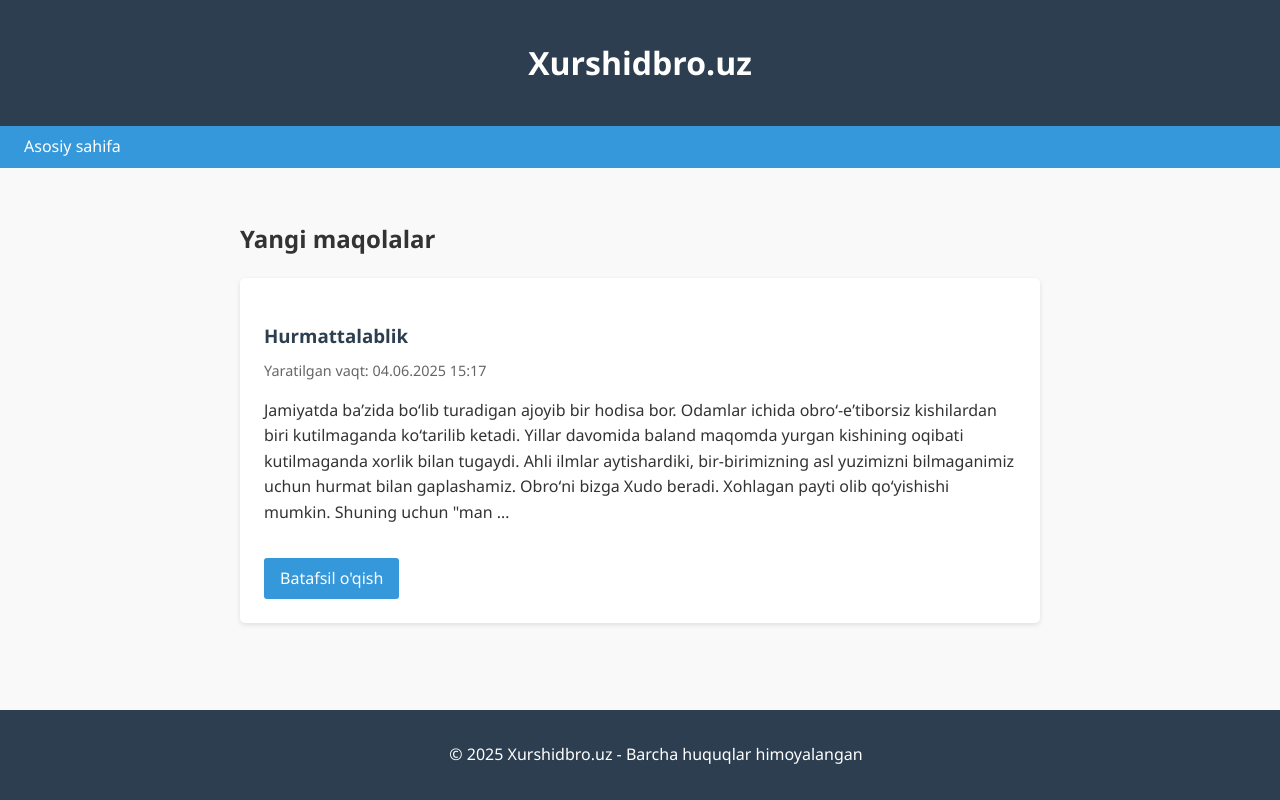
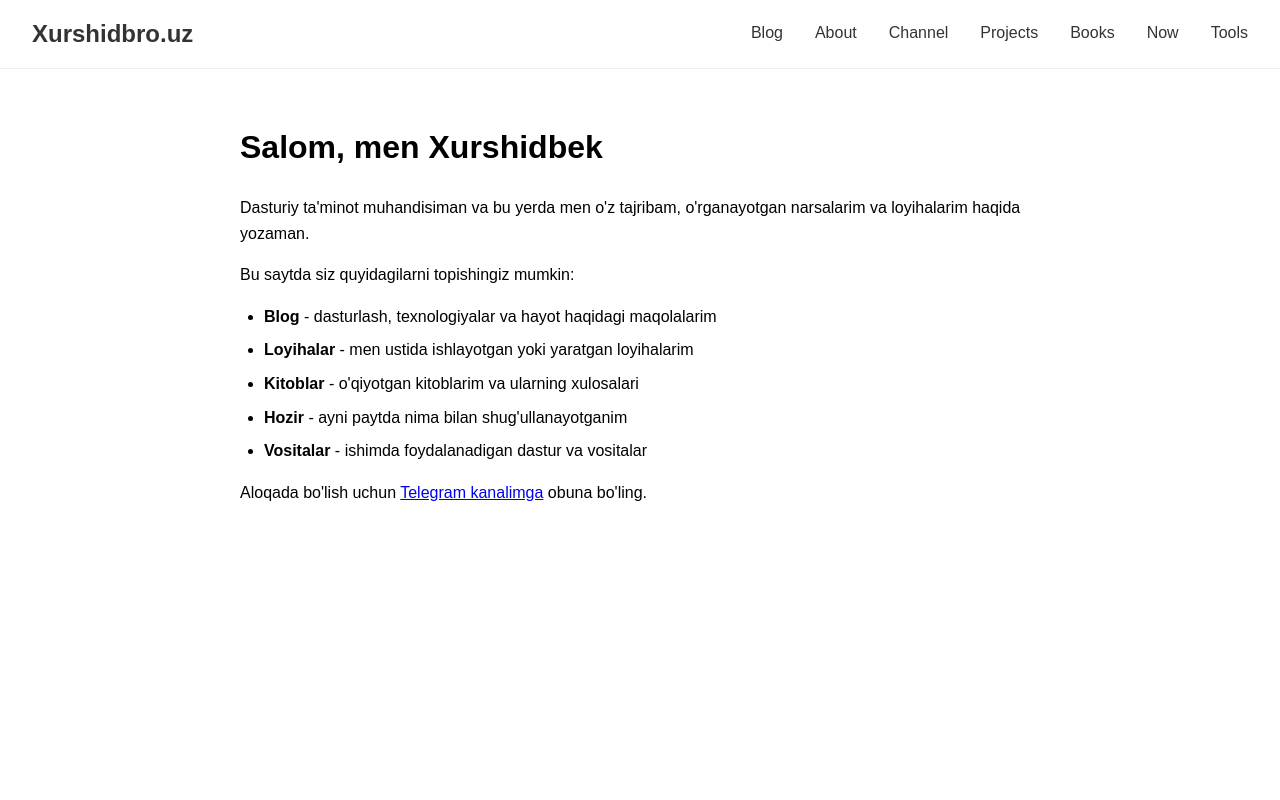
Before and after one commit to Xurshidbek079/blogsite, a Django app: page / in a window 1280 px wide. Run offline with Django 5.2, Linux system fonts and the light colour scheme; data comes from the database, SQL or seed files in the repository.

Commit message:
Complete blog redesign: new navigation, multiple sections, clean layout

```diff
--- a/blog/urls.py
+++ b/blog/urls.py
@@ -1,9 +1,19 @@
 from django.urls import path
-from .views import BlogPostListView, BlogPostDetailView
+from .views import (
+    HomeView, BlogPostListView, BlogPostDetailView,
+    AboutView, ChannelView, ProjectsView, BooksView, NowView, ToolsView
+)
 
 app_name = 'blog'
 
 urlpatterns = [
-    path('', BlogPostListView.as_view(), name='home'),
+    path('', HomeView.as_view(), name='home'),
+    path('blog/', BlogPostListView.as_view(), name='blog_list'),
     path('post/<slug:slug>/', BlogPostDetailView.as_view(), name='post_detail'),
+    path('about/', AboutView.as_view(), name='about'),
+    path('channel/', ChannelView.as_view(), name='channel'),
+    path('projects/', ProjectsView.as_view(), name='projects'),
+    path('books/', BooksView.as_view(), name='books'),
+    path('now/', NowView.as_view(), name='now'),
+    path('tools/', ToolsView.as_view(), name='tools'),
 ]
--- a/blog/views.py
+++ b/blog/views.py
@@ -1,9 +1,12 @@
-from django.views.generic import ListView, DetailView
+from django.views.generic import ListView, DetailView, TemplateView
 from .models import BlogPost
+
+class HomeView(TemplateView):
+    template_name = 'blog/home.html'
 
 class BlogPostListView(ListView):
     model = BlogPost
-    template_name = 'blog/home.html'
+    template_name = 'blog/blog_list.html'
     context_object_name = 'posts'
     paginate_by = 10
 
@@ -12,3 +15,21 @@ class BlogPostDetailView(DetailView):
     template_name = 'blog/post_detail.html'
     context_object_name = 'post'
     slug_url_kwarg = 'slug'
+
+class AboutView(TemplateView):
+    template_name = 'blog/about.html'
+
+class ChannelView(TemplateView):
+    template_name = 'blog/channel.html'
+
+class ProjectsView(TemplateView):
+    template_name = 'blog/projects.html'
+
+class BooksView(TemplateView):
+    template_name = 'blog/books.html'
+
+class NowView(TemplateView):
+    template_name = 'blog/now.html'
+
+class ToolsView(TemplateView):
+    template_name = 'blog/tools.html'
--- a/templates/base.html
+++ b/templates/base.html
@@ -1,113 +1,143 @@
 <!DOCTYPE html>
 <html lang="uz">
 <head>
-    <meta charset="UTF-8">
-    <meta name="viewport" content="width=device-width, initial-scale=1.0">
-    <title>{% block title %}Xurshidbro.uz - Shaxsiy blog{% endblock %}</title>
+    <meta charset="UTF-8" />
+    <meta name="viewport" content="width=device-width, initial-scale=1.0" />
+    <title>{% block title %}Xurshidbro.uz{% endblock %}</title>
     <style>
-        :root {
-            --primary-color: #2c3e50;
-            --secondary-color: #3498db;
-            --text-color: #333;
-            --background-color: #f9f9f9;
+        body {
+            font-family: sans-serif;
+            margin: 0;
+            background: white;
         }
-
-        body {
-            font-family: 'Segoe UI', Tahoma, Geneva, Verdana, sans-serif;
-            line-height: 1.6;
-            margin: 0;
-            padding: 0;
-            background-color: var(--background-color);
-            color: var(--text-color);
+        header {
+            background: white;
+            padding: 1rem 2rem;
+            display: flex;
+            justify-content: space-between;
+            align-items: center;
+            border-bottom: 1px solid #eee;
         }
-
-        header {
-            background-color: var(--primary-color);
-            color: white;
-            padding: 1rem;
-            text-align: center;
+        .logo {
+            font-size: 1.5rem;
+            font-weight: bold;
+            color: #333;
+            text-decoration: none;
         }
-
+        .logo:hover {
+            color: #666;
+        }
         nav {
-            background-color: var(--secondary-color);
-            padding: 0.5rem;
+            display: flex;
+            gap: 2rem;
         }
-
         nav a {
-            color: white;
+            color: #333;
             text-decoration: none;
-            padding: 0.5rem 1rem;
+            padding: 0.5rem 0;
+            border-bottom: 2px solid transparent;
+            transition: all 0.3s ease;
         }
-
-        nav a:hover {
-            background-color: rgba(255, 255, 255, 0.1);
+        nav a:hover, nav a.active {
+            color: #000;
+            border-bottom-color: #333;
         }
-
         .container {
+            padding: 2rem;
             max-width: 800px;
             margin: 0 auto;
-            padding: 2rem;
+            min-height: 70vh;
         }
-
         .post {
-            background: white;
-            padding: 1.5rem;
             margin-bottom: 2rem;
-            border-radius: 5px;
-            box-shadow: 0 2px 5px rgba(0,0,0,0.1);
+            padding-bottom: 1rem;
+            border-bottom: 1px solid #eee;
         }
-
-        .post-title {
-            color: var(--primary-color);
+        .post h2, .post h3 {
             margin-bottom: 0.5rem;
+            color: #333;
         }
-
         .post-meta {
             color: #666;
             font-size: 0.9rem;
             margin-bottom: 1rem;
         }
-
         .read-more {
-            display: inline-block;
-            background-color: var(--secondary-color);
-            color: white;
+            color: #333;
+            text-decoration: none;
+            font-weight: bold;
+        }
+        .read-more:hover {
+            text-decoration: underline;
+        }
+        .pagination {
+            text-align: center;
+            margin-top: 2rem;
+        }
+        .pagination a, .pagination span {
+            margin: 0 0.5rem;
             padding: 0.5rem 1rem;
             text-decoration: none;
+            background: #333;
+            color: white;
             border-radius: 3px;
+        }
+        .pagination a:hover {
+            background: #555;
+        }
+        .pagination .current {
+            background: #666;
+        }
+        .section-content {
+            line-height: 1.6;
+        }
+        .section-content ul {
+            padding-left: 1.5rem;
+        }
+        .section-content li {
+            margin-bottom: 0.5rem;
+        }
+        .telegram-link {
+            display: inline-block;
+            background: #0088cc;
+            color: white;
+            padding: 0.75rem 1.5rem;
+            text-decoration: none;
+            border-radius: 5px;
             margin-top: 1rem;
         }
-
-        .read-more:hover {
-            background-color: #2980b9;
+        .telegram-link:hover {
+            background: #006699;
         }
-
-        footer {
-            background-color: var(--primary-color);
-            color: white;
-            text-align: center;
+        .project-item, .book-item, .tool-item {
+            margin-bottom: 1.5rem;
             padding: 1rem;
-            position: fixed;
-            bottom: 0;
-            width: 100%;
+            background: #f9f9f9;
+            border-left: 3px solid #333;
+        }
+        .project-item h4, .book-item h4, .tool-item h4 {
+            margin-top: 0;
+            margin-bottom: 0.5rem;
         }
     </style>
 </head>
 <body>
     <header>
-        <h1>Xurshidbro.uz</h1>
+        <a href="{% url 'blog:home' %}" class="logo">Xurshidbro.uz</a>
+        <nav>
+            <a href="{% url 'blog:blog_list' %}">Blog</a>
+            <a href="{% url 'blog:about' %}">About</a>
+            <a href="{% url 'blog:channel' %}">Channel</a>
+            <a href="{% url 'blog:projects' %}">Projects</a>
+            <a href="{% url 'blog:books' %}">Books</a>
+            <a href="{% url 'blog:now' %}">Now</a>
+            <a href="{% url 'blog:tools' %}">Tools</a>
+        </nav>
     </header>
-    <nav>
-        <a href="{% url 'blog:home' %}">Asosiy sahifa</a>
-    </nav>
 
     <div class="container">
         {% block content %}
         {% endblock %}
     </div>
-
-    <footer>
-        <p>&copy; {% now "Y" %} Xurshidbro.uz - Barcha huquqlar himoyalangan</p>
-    </footer>
 </body>
 </html>
--- a/templates/blog/home.html
+++ b/templates/blog/home.html
@@ -1,40 +1,21 @@
 {% extends 'base.html' %}
 
-{% block title %}Asosiy sahifa - Xurshidbro.uz{% endblock %}
+{% block title %}Xurshidbro.uz{% endblock %}
 
 {% block content %}
-    <h2>Yangi maqolalar</h2>
+    <div class="section-content">
+        <h1>Salom, men Xurshidbek</h1>
+        <p>Dasturiy ta'minot muhandisiman va bu yerda men o'z tajribam, o'rganayotgan narsalarim va loyihalarim haqida yozaman.</p>
 
-    {% if posts %}
-        {% for post in posts %}
-            <article class="post">
-                <h3 class="post-title">{{ post.title }}</h3>
-                <div class="post-meta">
-                    Yaratilgan vaqt: {{ post.created_at|date:"d.m.Y H:i" }}
-                </div>
-                <p>{{ post.content|truncatewords:50 }}</p>
-                <a href="{% url 'blog:post_detail' post.slug %}" class="read-more">
-                    Batafsil o'qish
-                </a>
-            </article>
-        {% endfor %}
+        <p>Bu saytda siz quyidagilarni topishingiz mumkin:</p>
+        <ul>
+            <li><strong>Blog</strong> - dasturlash, texnologiyalar va hayot haqidagi maqolalarim</li>
+            <li><strong>Loyihalar</strong> - men ustida ishlayotgan yoki yaratgan loyihalarim</li>
+            <li><strong>Kitoblar</strong> - o'qiyotgan kitoblarim va ularning xulosalari</li>
+            <li><strong>Hozir</strong> - ayni paytda nima bilan shug'ullanayotganim</li>
+            <li><strong>Vositalar</strong> - ishimda foydalanadigan dastur va vositalar</li>
+        </ul>
 
-        {% if is_paginated %}
-            <div class="pagination">
-                {% if page_obj.has_previous %}
-                    <a href="?page={{ page_obj.previous_page_number }}">&laquo; Oldingi</a>
-                {% endif %}
-
-                <span class="current">
-                    Sahifa {{ page_obj.number }} / {{ page_obj.paginator.num_pages }}
-                </span>
-
-                {% if page_obj.has_next %}
-                    <a href="?page={{ page_obj.next_page_number }}">Keyingi &raquo;</a>
-                {% endif %}
-            </div>
-        {% endif %}
-    {% else %}
-        <p>Hozircha maqolalar mavjud emas.</p>
-    {% endif %}
+        <p>Aloqada bo'lish uchun <a href="/channel/">Telegram kanalimga</a> obuna bo'ling.</p>
+    </div>
 {% endblock %}
```
Also changed, not shown: templates/blog/about.html (added, +33 -0 lines), templates/blog/blog_list.html (added, +44 -0 lines), templates/blog/books.html (added, +58 -0 lines), templates/blog/channel.html (added, +28 -0 lines), templates/blog/now.html (added, +55 -0 lines), templates/blog/post_detail.html (+9 -7 lines), templates/blog/projects.html (added, +50 -0 lines), templates/blog/tools.html (added, +84 -0 lines).
